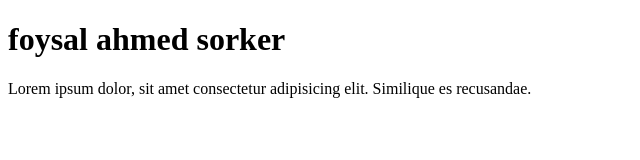
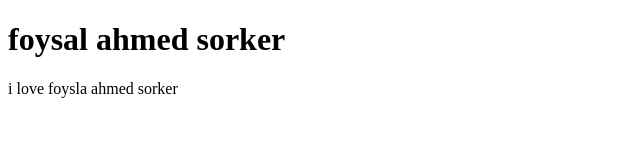
Before and after one commit to simcity4006/secord-website, a plain HTML site: page index.html in a window 1280 px wide. Shown: the whole page, without its empty margins (0-640 px from the left). Drawn offline with Linux system fonts and the light colour scheme.

Commit message:
Update index.html

```diff
--- a/index.html
+++ b/index.html
@@ -8,6 +8,6 @@
 </head>
 <body>
     <h1>foysal ahmed sorker</h1>
-    <p>Lorem ipsum dolor, sit amet consectetur adipisicing elit. Similique es recusandae.</p>
+   <p>i love foysla ahmed sorker</p>
 </body>
 </html>
```
